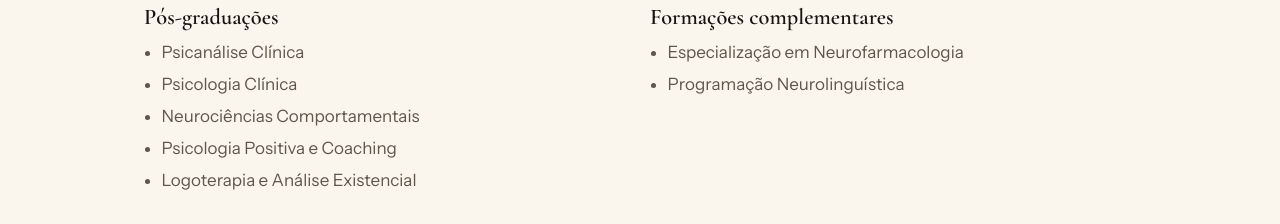
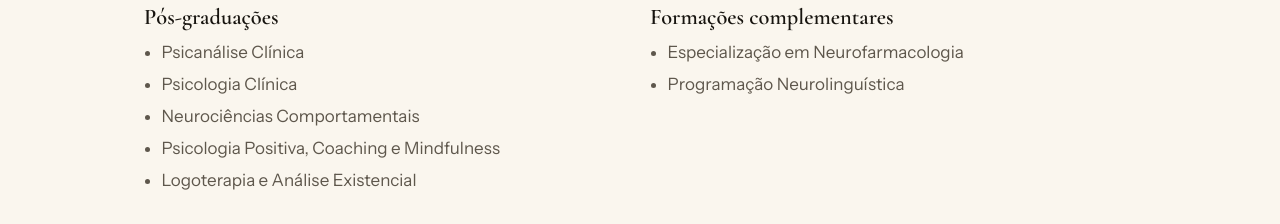
Before and after one commit to vithorforces/vithor-site, a plain HTML site: page index.html in a window 1280 px wide. Shown: the part 4540-4764 px from the top of the page. Drawn offline with nearby package versions, Linux system fonts and the light colour scheme.

Commit message:
Add files via upload

```diff
--- a/index.html
+++ b/index.html
@@ -217,7 +217,7 @@ footer small{color:#BDB5A6}
           <li>Psicanálise Clínica</li>
           <li>Psicologia Clínica</li>
           <li>Neurociências Comportamentais</li>
-          <li>Psicologia Positiva e Coaching</li>
+          <li>Psicologia Positiva, Coaching e Mindfulness</li>
           <li>Logoterapia e Análise Existencial</li>
         </ul>
       </div>
```
Also changed, not shown: 1 other file.
